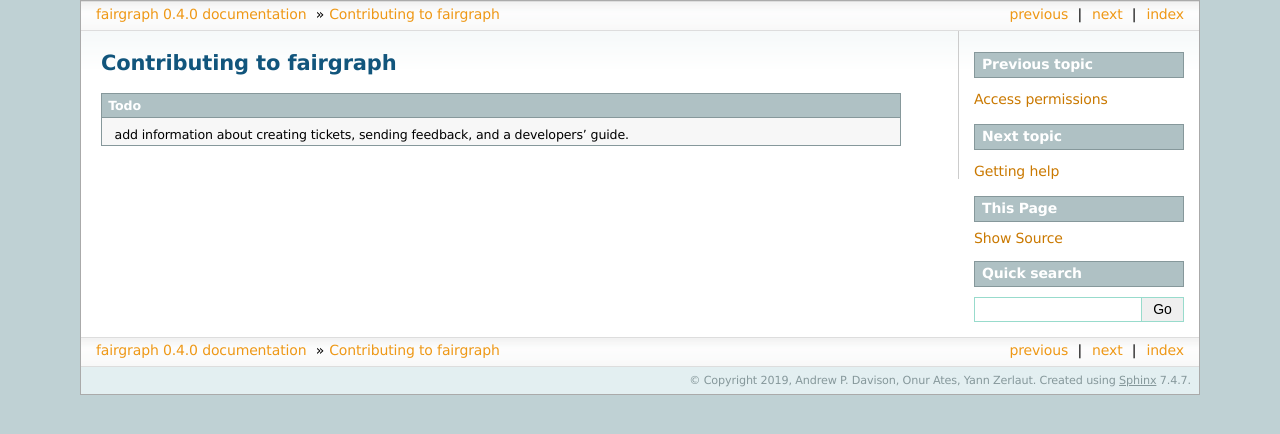
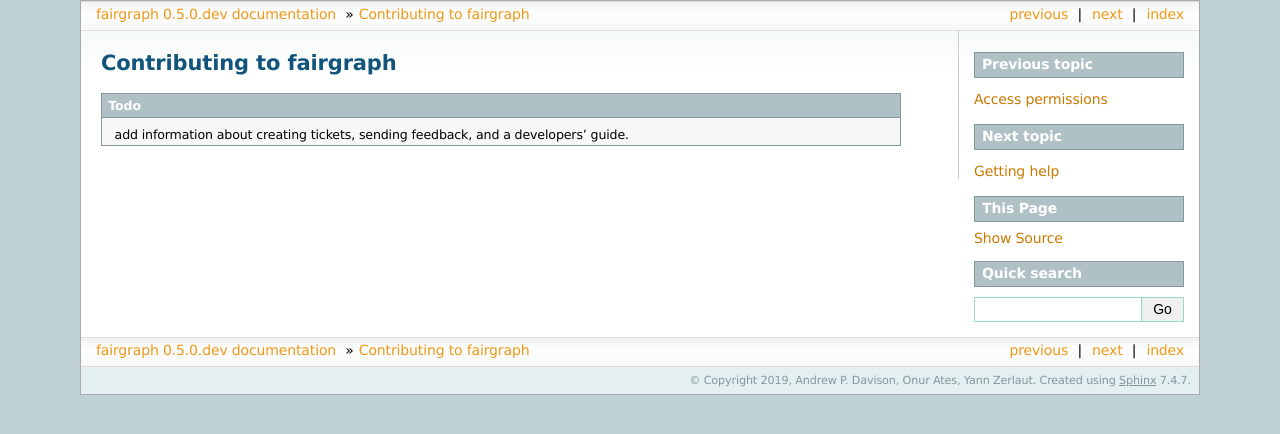
Before and after one commit to apdavison/fairgraph, a Sphinx documentation site: the page built from doc/contributing.rst, in a window 1280 px wide. Shown: the top 434 px of the page. Built offline with Sphinx 7.4.7, drawn with Linux system fonts in a browser that asks for light colours.

Commit message:
Update version numbers in master

```diff
--- a/doc/conf.py
+++ b/doc/conf.py
@@ -26,7 +26,7 @@ author = 'Andrew P. Davison, Onur Ates, Yann Zerlaut'
 # The short X.Y version
 version = '0.4'
 # The full version, including alpha/beta/rc tags
-release = '0.4.0'
+release = '0.5.0.dev'
 
 
 # -- General configuration ---------------------------------------------------
--- a/fairgraph/__init__.py
+++ b/fairgraph/__init__.py
@@ -22,7 +22,7 @@ limitations under the License.
 import re
 from .client import KGClient
 
-__version__ = "0.4.0"
+__version__ = "0.5.0.dev"
 
 # work-in-progress
 # def KnowledgeGraphEntity(schema):
--- a/setup.py
+++ b/setup.py
@@ -10,7 +10,7 @@ with open(path.join(here, 'README.md'), encoding='utf-8') as f:
 
 setup(
     name='fairgraph',
-    version='0.4.0',
+    version='0.5.0.dev',
     description='Python API for the Human Brain Project Knowledge Graph',
     long_description=long_description,
     long_description_content_type="text/markdown",
```
Also changed, not shown: README.md (+1 -1 lines).
